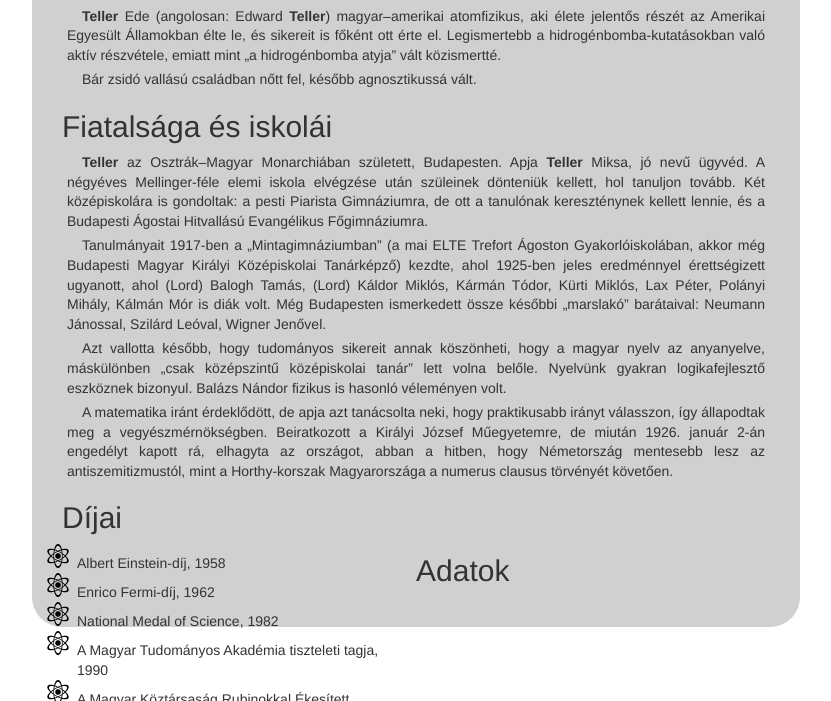
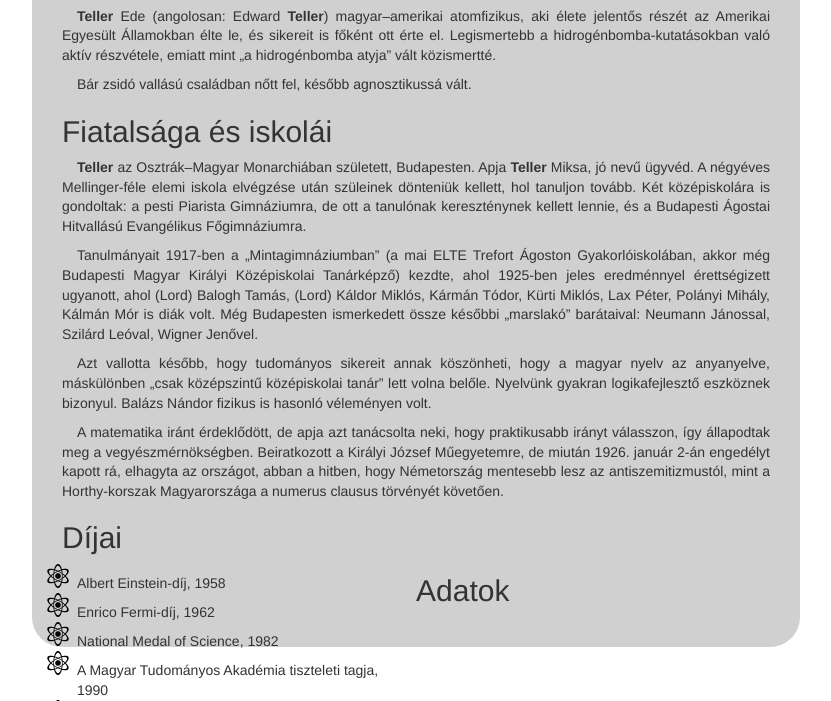
Before and after one commit to Bo1129/Webfeladat, a plain HTML site: page index.html in a window 1280 px wide. Shown: the part 693-1394 px from the top of the page, without its empty margins (224-1055 px from the left). Drawn offline with nearby package versions, Linux system fonts and the light colour scheme.

Commit message:
Margó állítása

```diff
--- a/index.html
+++ b/index.html
@@ -7,8 +7,8 @@
 	<meta charset="UTF-8">
 	<meta name="viewport" content="width=device-width, initial-scale=1">
 	<title>Teller Ede</title>
+	<link rel="stylesheet" href="styles.css">
 	<link rel="stylesheet" href="./index_files/bootstrap.min.css">
-	<link rel="stylesheet" href="styles.css">
 </head>
 
 <body>
@@ -30,7 +30,7 @@
 
 		<p>A matematika iránt érdeklődött, de apja azt tanácsolta neki, hogy praktikusabb irányt válasszon, így állapodtak meg a vegyészmérnökségben. Beiratkozott a Királyi József Műegyetemre, de miután 1926. január 2-án engedélyt kapott rá, elhagyta az országot, abban a hitben, hogy Németország mentesebb lesz az antiszemitizmustól, mint a Horthy-korszak Magyarországa a numerus clausus törvényét követően.</p>
 
-		<h2>Díjai</h2>
+		<h2 class="mt-2">Díjai</h2>
 
 		<ul class="col-lg-6 col-xl-6 col-md-12 col-sm-12 col-xs-12">
 		   <li>Albert Einstein-díj, 1958</li>
@@ -54,7 +54,7 @@
 		   <li>Budapest díszpolgára, 2012 (posztumusz)</li>
 		</ul>
 
-		<h2>Adatok</h2>
+		<h2 class="mt-2">Adatok</h2>
 
 		<table class="table table-striped table-hover col-lg-6 col-xl-6 col-md-12 col-sm-12 col-xs-12">
 		<tr>
```
